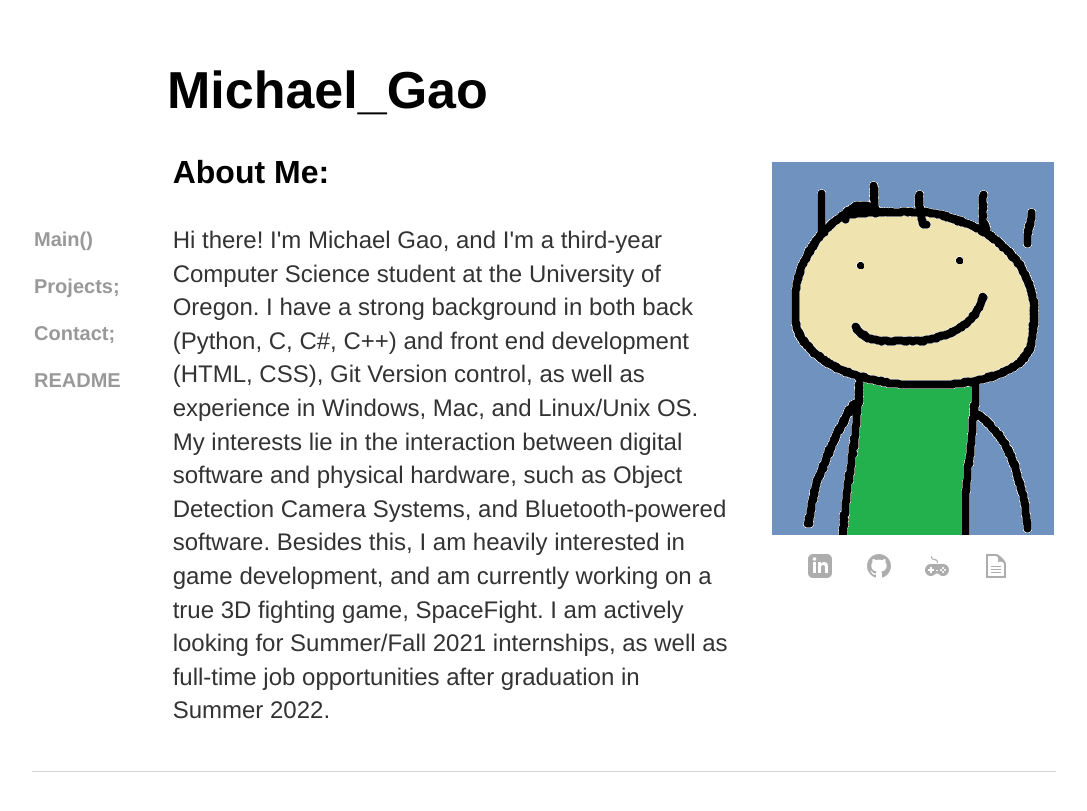
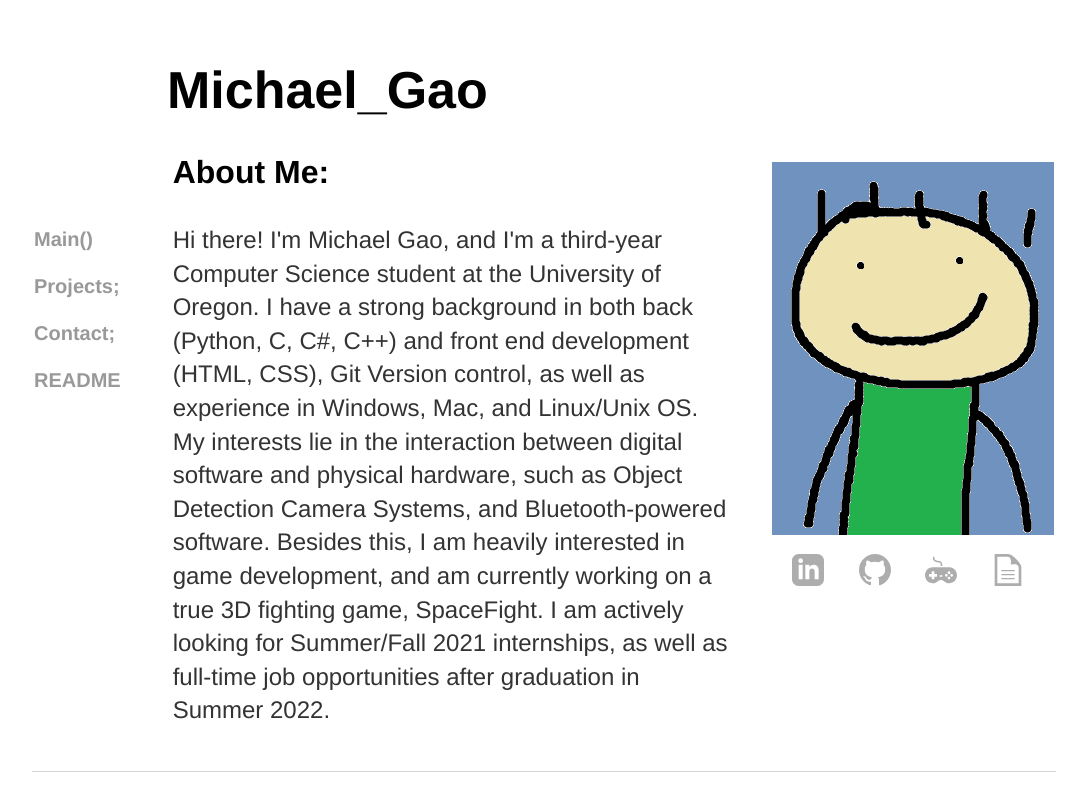
Before and after one commit to michael-c-gao/WebsiteOfMichael, a Jekyll site: the page built from index.html, in a window 1280 px wide. Shown: the top 811 px of the page, without its empty margins (96-1183 px from the left). Built offline with Jekyll 4.4.1, drawn with Linux system fonts in a browser that asks for light colours.

Commit message:
Update index.html

```diff
--- a/index.html
+++ b/index.html
@@ -54,10 +54,10 @@
 
 	<div align="center"><img style="padding-left: 40px; padding-bottom: 15px; padding-top: 40px;" src="portraitself.png" alt="Self Portrait"></div>
 	<div align="center">
-		 <pade><a id="linkedin" href="https://www.linkedin.com/in/michael-c-gao/"><img src="logo/grey_linkedin.svg" alt="linkedin" style="width: 24px;"></a></pade>
-		 <pade><a id="github" href="https://github.com/michael-c-gao"><img src="logo/grey_github.svg" alt="github" style="width: 24px;"></a></pade>
-		 <pade><a id="itchio" href="https://mexhal.itch.io/"><img src="logo/grey_game.svg" alt="itchio" style="width: 24px;"></a></pade>
-		 <pade><a id="resume" href="https://michael-c-gao.github.io/GaoMichaelResume.pdf"><img src="logo/resume_grey.svg" alt="resume" style="width: 24px;"></a></pade>
+		 <pade><a id="linkedin" href="https://www.linkedin.com/in/michael-c-gao/"><img src="logo/grey_linkedin.svg" alt="linkedin"></a></pade>
+		 <pade><a id="github" href="https://github.com/michael-c-gao"><img src="logo/grey_github.svg" alt="github"></a></pade>
+		 <pade><a id="itchio" href="https://mexhal.itch.io/"><img src="logo/grey_game.svg" alt="itchio"></a></pade>
+		 <pade><a id="resume" href="https://michael-c-gao.github.io/GaoMichaelResume.pdf"><img src="logo/resume_grey.svg" alt="resume"></a></pade>
 		 </div>
 
 	</div>
```
